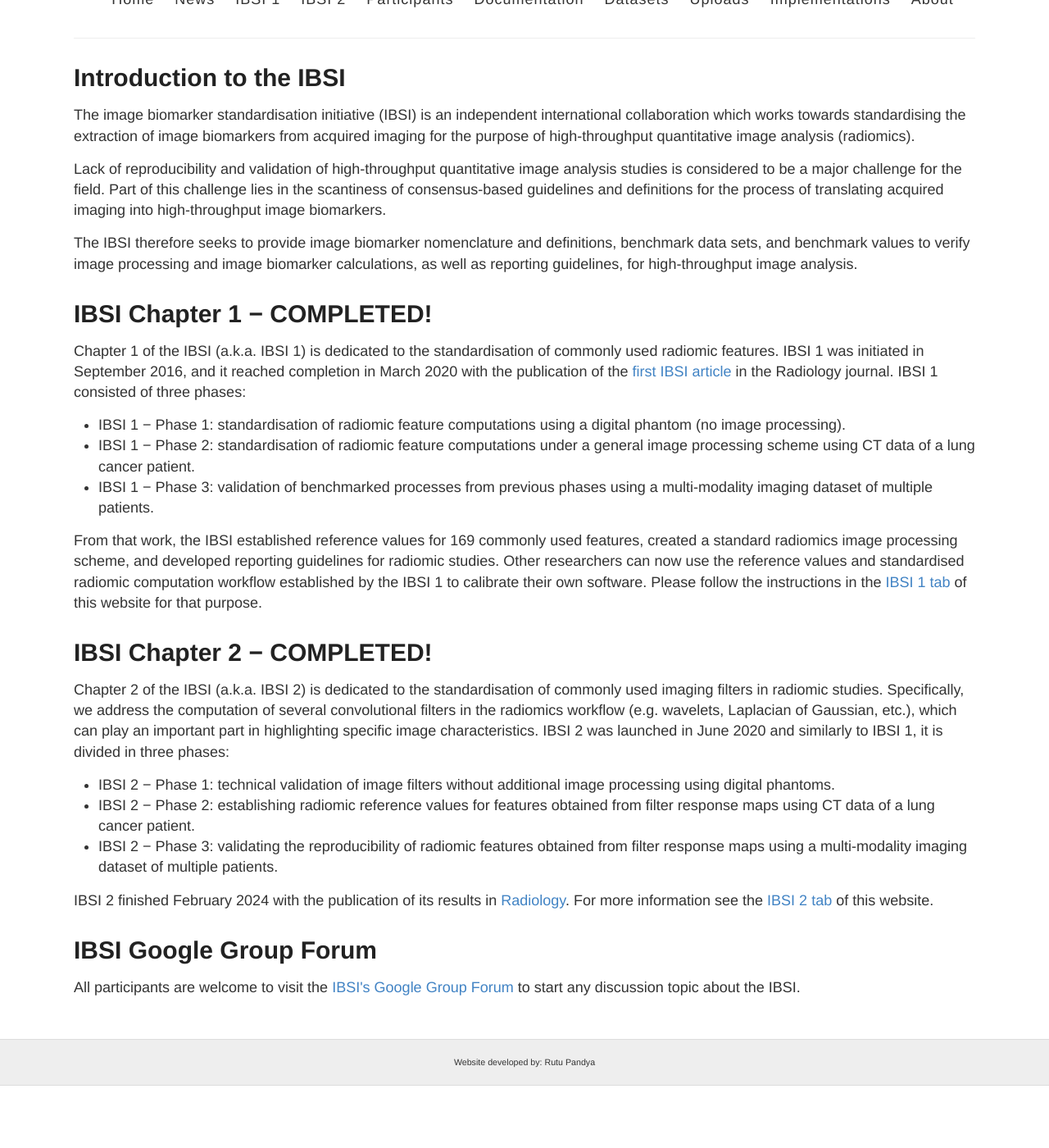
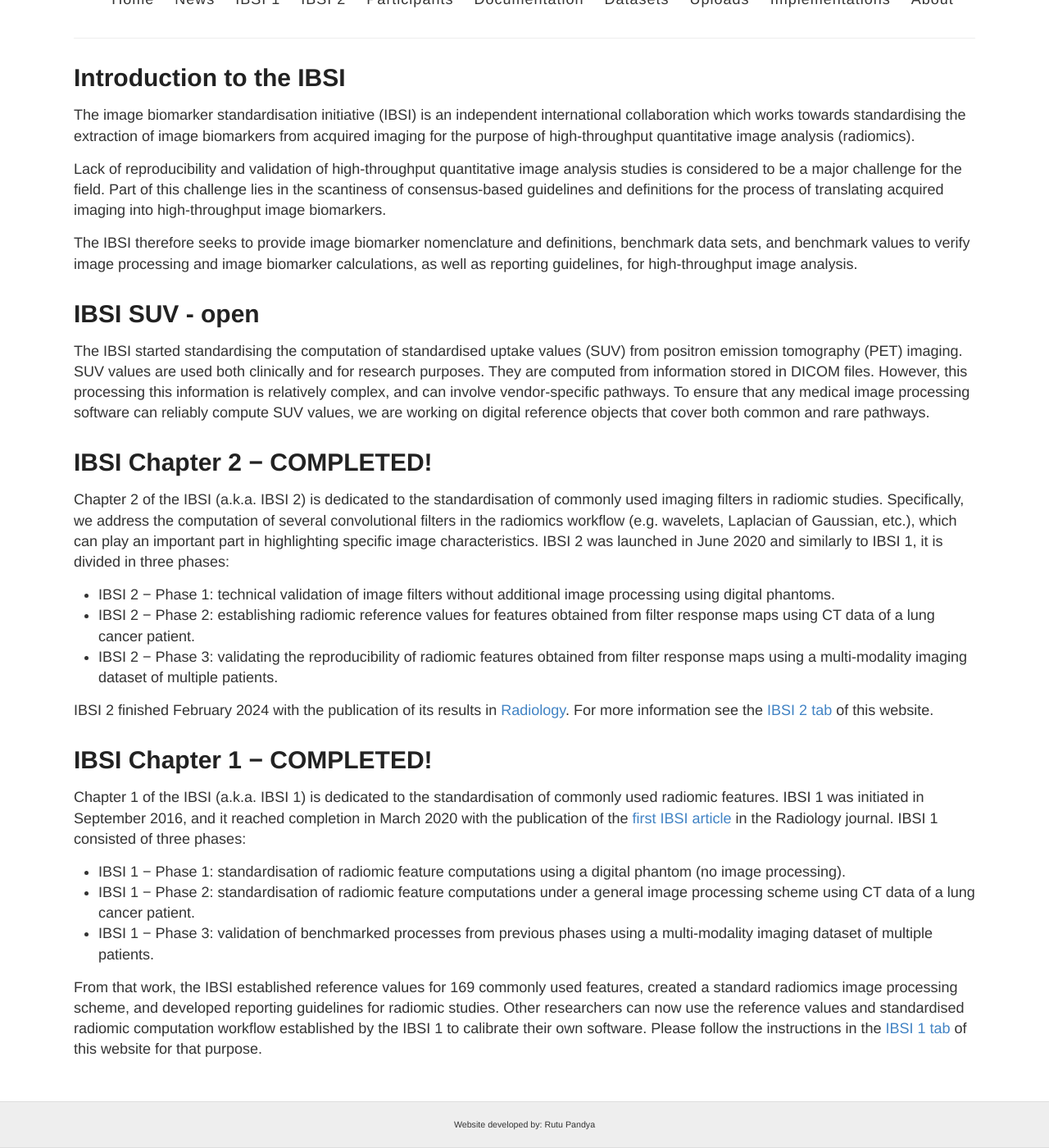
Before and after one commit to theibsi/theibsi.github.io, a Jekyll site: the page built from index.html, in a window 1280 px wide and 1400 px high, scrolled down 269 px. Shown: the whole window at 82% size. Built offline with Jekyll 4.4.1, drawn with Linux system fonts in a browser that asks for light colours; before the commit the page ends 1593 px from its top, so only the background shows below that.

Commit message:
Mention of ibsi-SUV.

```diff
--- a/index.html
+++ b/index.html
@@ -55,19 +55,15 @@ layout : default
     </p>
 </section>
 
-<section title="ibsi1-home">
-    <h1>IBSI Chapter 1 − COMPLETED!</h1>
-    <p>
-        Chapter 1 of the IBSI (a.k.a. IBSI 1) is dedicated to the standardisation of commonly used radiomic features. IBSI 1 was initiated in September 2016, and it reached completion in March 2020 with the publication of the <a target="_blank" href="https://pubs.rsna.org/doi/10.1148/radiol.2020191145">first IBSI article</a> in the Radiology journal. IBSI 1 consisted of three phases:
-    <ul>
-        <li>IBSI 1 − Phase 1: standardisation of radiomic feature computations using a digital phantom (no image processing).</li>
-        <li>IBSI 1 − Phase 2: standardisation of radiomic feature computations under a general image processing scheme using CT data of a lung cancer patient.</li>
-        <li>IBSI 1 − Phase 3: validation of benchmarked processes from previous phases using a multi-modality imaging dataset of multiple patients.  </li>
-
-    </ul>
-
-        From that work, the IBSI established reference values for 169 commonly used features, created a standard radiomics image processing scheme, and developed reporting guidelines for radiomic studies. Other researchers can now use the reference values and standardised radiomic computation workflow established by the IBSI 1 to calibrate their own software. Please follow the instructions in the <a target="_blank" href="https://theibsi.github.io/ibsi1/">IBSI 1 tab</a> of this website for that purpose.
-    </p>
+<section title="ibsi-suv">
+	<h1>IBSI SUV - open</h1>
+	<p>
+		The IBSI started standardising the computation of standardised uptake values (SUV) from positron emission tomography (PET) imaging.
+		SUV values are used both clinically and for research purposes.
+		They are computed from information stored in DICOM files.
+		However, this processing this information is relatively complex, and can involve vendor-specific pathways.
+		To ensure that any medical image processing software can reliably compute SUV values, we are working on digital reference objects that cover both common and rare pathways.
+	</p>
 </section>
 
 <section title="ibsi2-home">
@@ -86,11 +82,20 @@ layout : default
     </p>
 </section>
 
-<section title="google-group">
-    <h1>IBSI Google Group Forum</h1>
+<section title="ibsi1-home">
+    <h1>IBSI Chapter 1 − COMPLETED!</h1>
     <p>
-        All participants are welcome to visit the <a target="_blank" href="https://groups.google.com/forum/#!forum/the_ibsi">IBSI's Google Group Forum</a> to start any discussion topic about the IBSI.
+        Chapter 1 of the IBSI (a.k.a. IBSI 1) is dedicated to the standardisation of commonly used radiomic features. IBSI 1 was initiated in September 2016, and it reached completion in March 2020 with the publication of the <a target="_blank" href="https://pubs.rsna.org/doi/10.1148/radiol.2020191145">first IBSI article</a> in the Radiology journal. IBSI 1 consisted of three phases:
+    <ul>
+        <li>IBSI 1 − Phase 1: standardisation of radiomic feature computations using a digital phantom (no image processing).</li>
+        <li>IBSI 1 − Phase 2: standardisation of radiomic feature computations under a general image processing scheme using CT data of a lung cancer patient.</li>
+        <li>IBSI 1 − Phase 3: validation of benchmarked processes from previous phases using a multi-modality imaging dataset of multiple patients.  </li>
+
+    </ul>
+
+        From that work, the IBSI established reference values for 169 commonly used features, created a standard radiomics image processing scheme, and developed reporting guidelines for radiomic studies. Other researchers can now use the reference values and standardised radiomic computation workflow established by the IBSI 1 to calibrate their own software. Please follow the instructions in the <a target="_blank" href="https://theibsi.github.io/ibsi1/">IBSI 1 tab</a> of this website for that purpose.
     </p>
 </section>
 
+
 </body>
```
